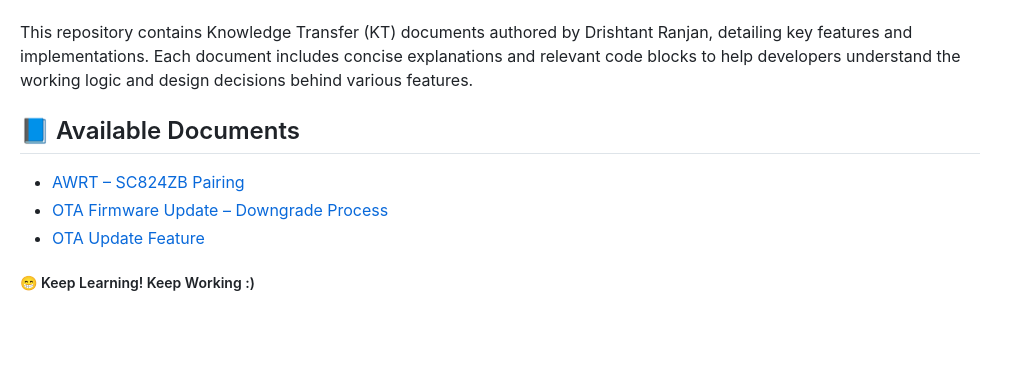
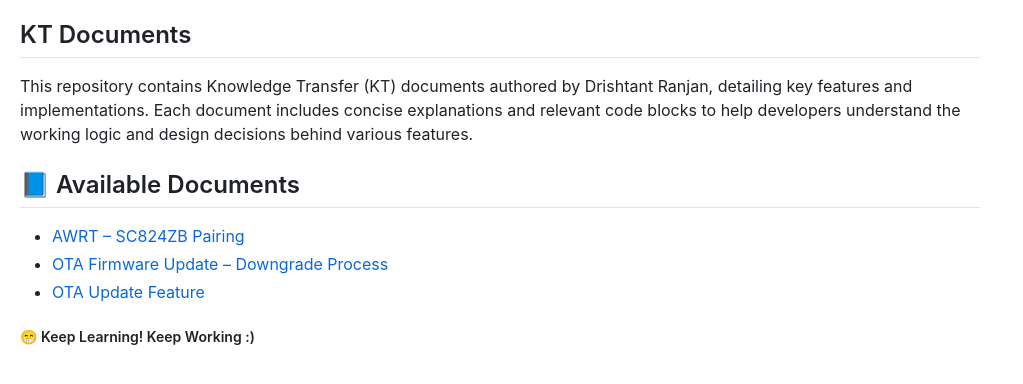
Before and after one commit to drishtant54/KT-Documents, a Jekyll site: the page built from index.md, in a window 1280 px wide. Shown: the top 384 px of the page, without its empty margins (0-1023 px from the left). Built offline with Jekyll 4.4.1, drawn with Linux system fonts in a browser that asks for light colours; nearby versions of some CDN libraries; our own code applies the rules of GitHub Pages for plain Markdown files.

Commit message:
Update index.md

```diff
--- a/index.md
+++ b/index.md
@@ -1,3 +1,4 @@
+## KT Documents
 This repository contains Knowledge Transfer (KT) documents authored by Drishtant Ranjan, detailing key features and implementations. Each document includes concise explanations and relevant code blocks to help developers understand the working logic and design decisions behind various features.
 
 ## 📘 Available Documents
```
